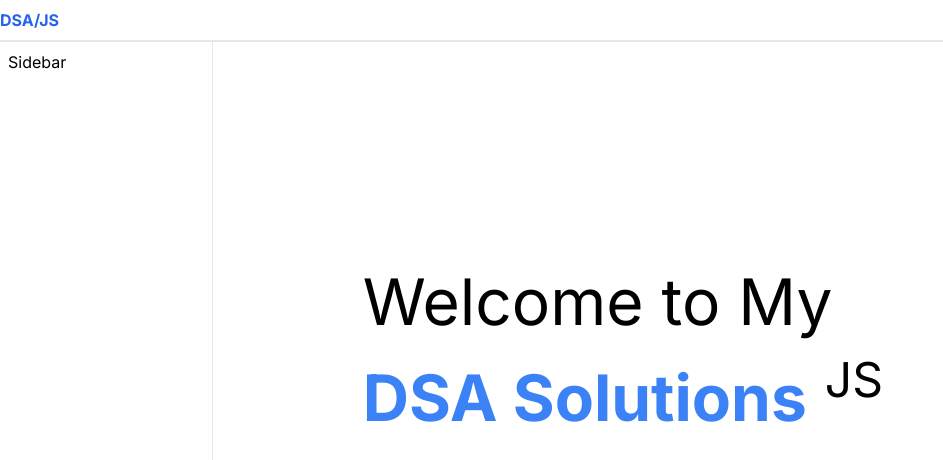
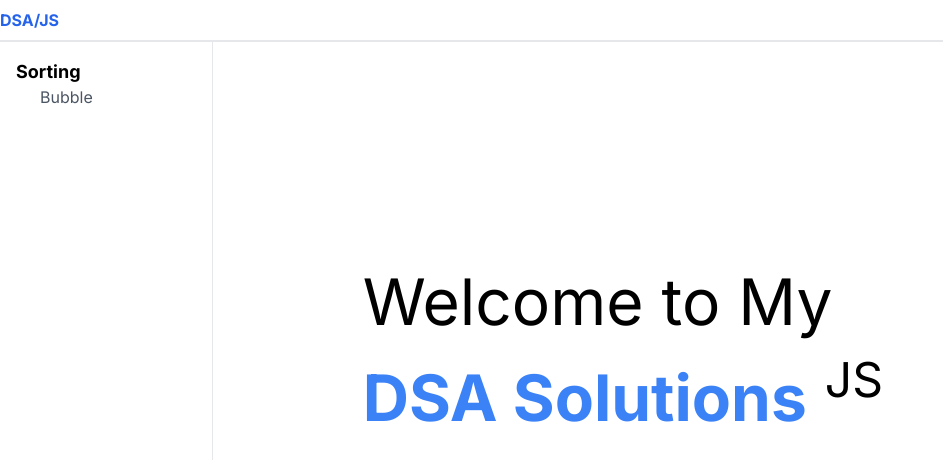
Before and after one commit to sonangrai/dataStructureJs, a Next.js app: page / in a window 1280 px wide. Shown: the top 460 px of the page, without its empty margins (0-943 px from the left). Built offline with nearby package versions, Linux system fonts and the light colour scheme.

Commit message:
feat: sidebar menu

```diff
--- a/app/layout.tsx
+++ b/app/layout.tsx
@@ -24,7 +24,7 @@ export default function RootLayout({
       <body className="flex flex-wrap">
         <Header />
 
-        <aside className="w-1/6 border-r p-2">
+        <aside className="w-1/6 border-r p-4">
           <Sidebar />
         </aside>
 
--- a/components/common/Sidebar.tsx
+++ b/components/common/Sidebar.tsx
@@ -1,5 +1,35 @@
+"use client";
+import Link from "next/link";
+import { usePathname } from "next/navigation";
+import { solutionMenu } from "utils/solutions";
+
 function Sidebar() {
-  return <div className="min-h-[100vh]">Sidebar</div>;
+  const pathname = usePathname();
+
+  return (
+    <div className="min-h-[100vh]">
+      {solutionMenu.map((solution) => (
+        <ul key={solution.id}>
+          <li>
+            <strong className="text-[18px]">{solution.title}</strong>
+
+            <ul className="pl-4">
+              {solution.item.map((itm) => (
+                <li
+                  key={itm.id}
+                  className={`${pathname.includes(itm.link) ? "*:border-l-2" : ""}`}
+                >
+                  <Link href={itm.link} className="text-gray-600 px-2">
+                    {itm.title}
+                  </Link>
+                </li>
+              ))}
+            </ul>
+          </li>
+        </ul>
+      ))}
+    </div>
+  );
 }
 
 export default Sidebar;
--- /dev/null
+++ b/utils/solutions.ts
@@ -0,0 +1,25 @@
+export interface ISolutionMenu {
+  id: number;
+  title: string;
+  link: string;
+  item: {
+    id: number;
+    title: string;
+    link: string;
+  }[];
+}
+
+export const solutionMenu: ISolutionMenu[] = [
+  {
+    id: 1,
+    title: "Sorting",
+    link: "/sorting",
+    item: [
+      {
+        id: 11,
+        title: "Bubble",
+        link: "/bubble",
+      },
+    ],
+  },
+];
```
